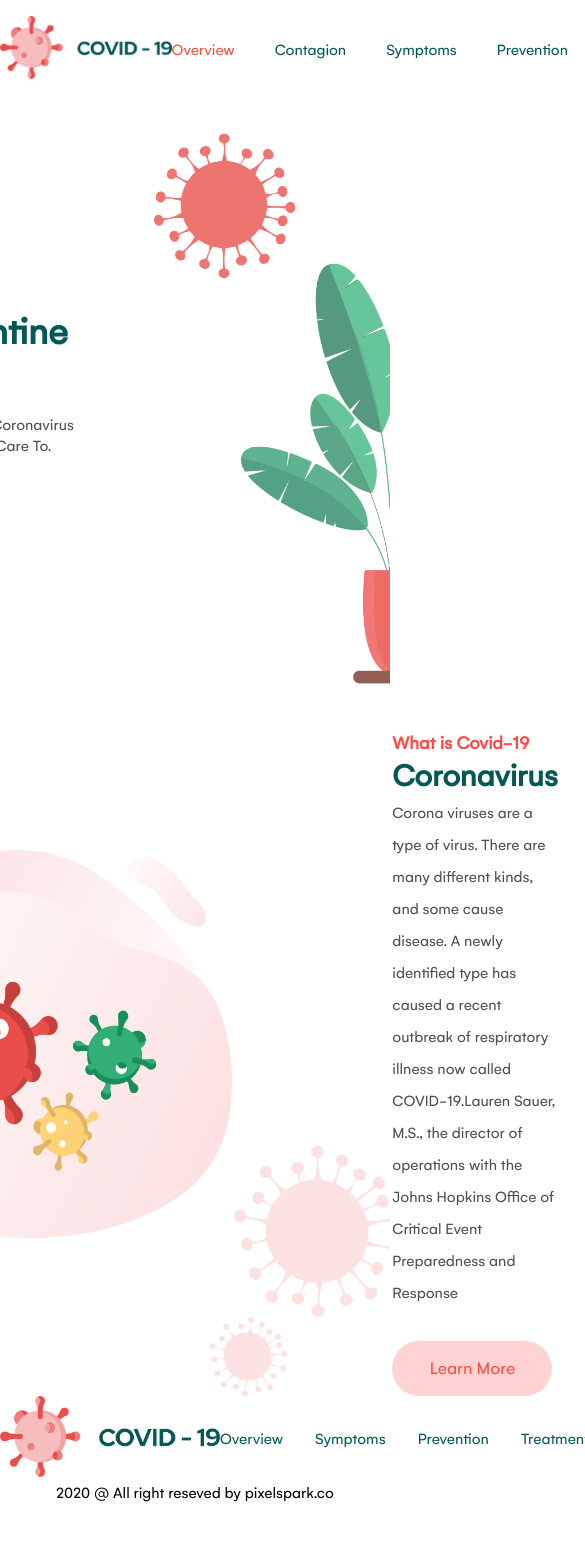
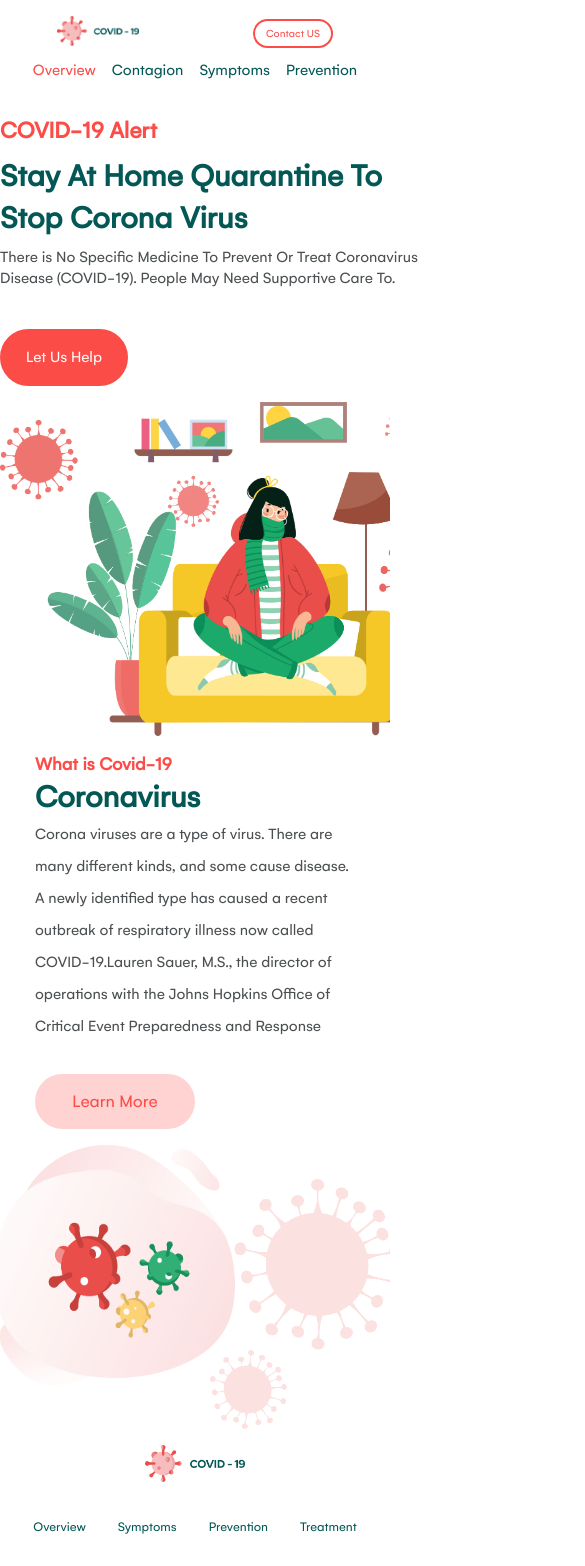
Before and after one commit to CharbelBG/covid19-Showcase, a Next.js app: page / in a window 390 px wide. Shown: the top 1566 px of the page, 585 px wide, since content can reach past the window. Before the commit the page ends 1504 px from the top, so only its background shows below. Built offline with nearby package versions, Linux system fonts and the light colour scheme.

Commit message:
added mobile support

```diff
--- a/pages/index.js
+++ b/pages/index.js
@@ -32,7 +32,7 @@ export default function Home() {
       </div>
 
       <div className={styles.about}>
-          <div>
+          <div className={styles.aboutImage}>
             <LazyLoadImage src = '/illustration2.png' width={400} height={427}
              placeholderSrc='/low/illustration2.avif'
              alt="Image alt"/>
--- a/src/components/NavItems.js
+++ b/src/components/NavItems.js
@@ -23,8 +23,8 @@ export default function NavItems(){
             alt="Image alt"/>
             <div className={styles.navItems}>
             {renderNavLinks}
+            </div>
             <button>Contact US</button>
-            </div>
         </nav>
     )
 
--- a/styles/NavItems.module.css
+++ b/styles/NavItems.module.css
@@ -62,3 +62,28 @@
     background-color: var(--redColor);
     transition: .2s;
 }
+@media screen and (max-width:650px){
+    .nav{
+        font-size: smaller;
+        justify-content: space-around;
+        width: 100%;
+        position: relative;
+        margin-bottom: 4rem;
+    }
+
+    .navItems{
+        gap:1rem;
+        font-size: medium;
+        position: absolute;
+        bottom: -30px;
+    }
+    .nav button{
+       width: 5rem;
+       font-size: smaller;
+       padding: .3rem;
+    }
+    .nav img{
+        height: 30px;
+    }
+
+}
--- a/styles/contagion.module.css
+++ b/styles/contagion.module.css
@@ -57,3 +57,17 @@
     position: absolute;
     bottom: -100px;
 }
+@media screen and (max-width:650px) {
+    .cardsWrapper{
+        flex-direction: column;
+        width: 100%;
+    }
+    .card{
+        width: 95%;
+    }
+    .background{
+        z-index: -12;
+        position: absolute;
+        bottom:-230px;
+    }
+}
--- a/styles/footer.module.css
+++ b/styles/footer.module.css
@@ -34,3 +34,27 @@
     width: auto;
     cursor: pointer;
 }
+
+@media screen and (max-width:650px) {
+    .footerWrapper{
+        margin-top: 1rem;
+        font-size: smaller;
+        gap:1rem;
+    }
+    .footer{
+        flex-direction: column;
+        gap:2rem;
+    }
+    .social, .links{
+        flex-direction: row;
+    }
+    .footer img{
+        width: 100px;
+    }
+    .social img{
+        width: 30px;
+        object-fit: scale-down;
+    }
+
+
+}
--- a/styles/home.module.css
+++ b/styles/home.module.css
@@ -89,3 +89,47 @@
 .about img{
     height: 25rem;
 }
+@media screen and (max-width:650px) {
+    .main{
+        flex-direction: column;
+        width: 100%;
+        overflow: visible;
+    }
+    .text{
+        font-size: smaller;
+        margin:auto;
+        width: 85%;
+    }
+    .imageSection{
+        right: 0;
+        width:100%;
+        height: 350px;
+        overflow: hidden;
+    }
+    .imageSection img{
+        margin: auto;
+        margin-top: 1rem;
+        width: 55%;
+        height: 55%;
+        object-fit: scale-down;
+    }
+    .text button{
+        width: 8rem;
+        font-size: medium;
+    }
+    .about{
+        gap:0;
+        flex-direction:column-reverse;
+    }
+    .aboutText{
+       max-width: 20rem;
+    }
+    .about img{
+        height: 15rem;
+        width:15rem;
+        margin-top: 1rem;
+    }
+    .aboutImage{
+        height:300px;
+    }
+}
--- a/styles/sectionHeader.module.css
+++ b/styles/sectionHeader.module.css
@@ -3,7 +3,6 @@
     flex-direction: column;
     justify-content: center;
     align-items: center;
-    /*add dynamic values.*/
     max-width: 30rem;
     margin: auto;
     text-align: center;
```
Also changed, not shown: styles/prevention.module.css (+28 -1 lines), styles/symptoms.module.css (+7 -0 lines).
